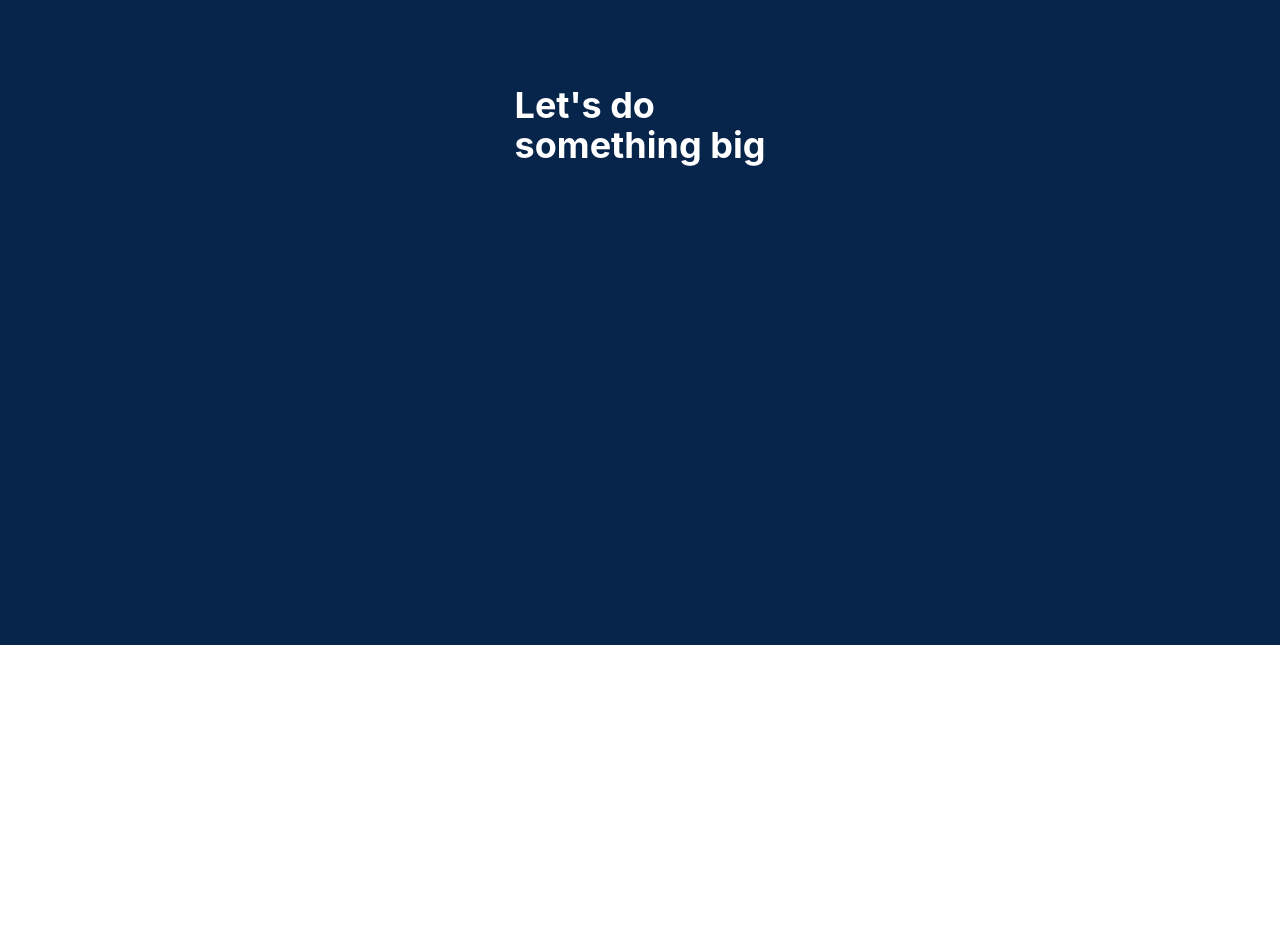
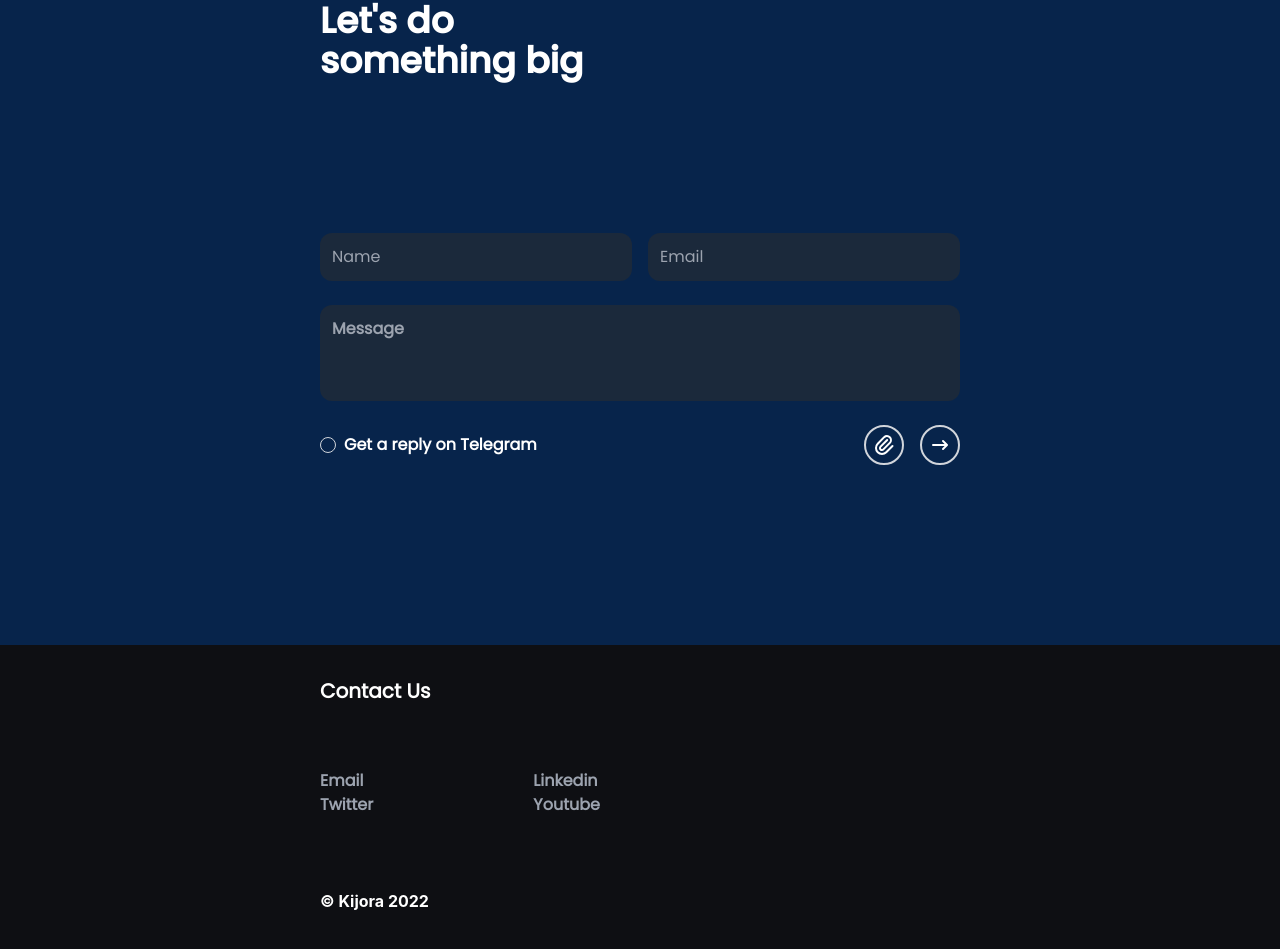
Before and after one commit to ririchi2/kijora, a React (Create React App) app: page / in a window 1280 px wide. Shown: the part 4155-5104 px from the top of the page. Before the commit the page ends 4800 px from the top, so only its background shows below. Built offline with nearby package versions, Linux system fonts and the light colour scheme.

Commit message:
barebones mock

```diff
--- a/src/App.js
+++ b/src/App.js
@@ -16,7 +16,7 @@
       <CompaniesSection />
       <ExperienceSection />
       <FormSection />
-      {/* <Footer /> */}
+      <Footer />
     </div>
   );
 }
--- a/src/components/ExperienceSection.js
+++ b/src/components/ExperienceSection.js
@@ -2,7 +2,7 @@
 
 function ExperienceSection() {
     return (
-        <div className='bg-quaternary flex flex-col justify-evenly items-center h-screen'>
+        <div className='bg-quaternary flex flex-col justify-around items-center h-screen'>
             <div className='text-white font-bold'>
                 <p className='text-left text-4xl'>
                     Backed by an
@@ -11,7 +11,7 @@
                     amazing experience
                 </p>
             </div>
-            <div className='grid grid-cols-2 gap-4 w-1/2'>
+            <div className='grid grid-cols-2 gap-4 w-1/2 h-1/2'>
                 <div className='img'>1</div>
                 <div className='img row-span-2'>2</div>
                 <div className='img'>3</div>
--- a/src/components/Footer.js
+++ b/src/components/Footer.js
@@ -2,7 +2,28 @@
 
 function Footer() {
     return (
-        <div>Footer</div>
+        <div className='bg-terciary h-full w-full flex flex-col justify-evenly items-center'>
+            <div className='text-white font-bold w-1/2 h-4/5 flex flex-col justify-around'>
+                <div className='font-Poppins-Regular my-8'>
+                    <p className='text-left text-xl'>
+                        Contact Us
+                    </p>
+                </div>
+                <div className='font-Poppins-Regular my-8 w-2/3'>
+                    <ul className='grid grid-cols-2 w-full text-left text-gray-400'>
+                        <li><a href='/'>Email</a></li>
+                        <li><a href='/'>Linkedin</a></li>
+                        <li><a href='/'>Twitter</a></li>
+                        <li><a href='/'>Youtube</a></li>
+                    </ul>
+                </div>
+                <div className='my-10'>
+                    <p className='text-left'>
+                        © Kijora 2022
+                    </p>
+                </div>
+            </div>
+        </div>
     )
 }
 
--- a/src/components/FormSection.js
+++ b/src/components/FormSection.js
@@ -1,9 +1,13 @@
 import React from 'react'
+import PaperClip from './icons/PaperClip'
+import ArrowRight from './icons/ArrowRight'
+
 
 function FormSection() {
     return (
         <div className='bg-primary flex flex-col justify-evenly items-center h-screen'>
-            <div className='text-white font-bold'>
+            <div className='text-white font-bold w-1/2 h-4/5 flex flex-col justify-around'>
+                <div className='font-Poppins-Medium'>
                     <p className='text-left text-4xl'>
                         Let's do
                     </p>
@@ -11,9 +15,90 @@
                         something big
                     </p>
                 </div>
-            <div className=''>
-                <form className=''>
+                <div class="block font-Poppins-Regular">
+                    <form>
+                        <div class="grid grid-cols-2 gap-4">
+                            <div class="form-group mb-6">
+                                <input type="text" class="
+                                    block
+                                    w-full
+                                    px-3
+                                    py-3
+                                    text-base
+                                    font-normal
+                                    text-gray-700
+                                    bg-formbg bg-clip-padding
+                                    rounded-xl
+                                    transition
+                                    ease-in-out
+                                    m-0
+                                    focus:text-gray-700 focus:bg-white focus:border-blue-600 focus:outline-none" id="exampleInput123"
+                                    aria-describedby="emailHelp123" placeholder="Name" />
+                            </div>
+                            <div class="form-group mb-6">
+                                <input type="text" class="
+                                       block
+                                       w-full
+                                       px-3
+                                       py-3
+                                       text-base
+                                       font-normal
+                                       text-gray-700
+                                       bg-formbg bg-clip-padding
+                                       rounded-xl
+                                       transition
+                                       ease-in-out
+                                       m-0
+                                       focus:text-gray-700 focus:bg-white focus:border-blue-600 focus:outline-none" id="exampleInput124"
+                                    aria-describedby="emailHelp124" placeholder="Email" />
+                            </div>
+                        </div>
+                        <div class="mb-6">
+                            <textarea
+                                class="
+                                    resize-none
+                                    block
+                                    w-full
+                                    px-3
+                                    py-3
+                                    text-base
+                                    text-gray-700
+                                    bg-formbg bg-clip-padding
+                                    rounded-xl
+                                    m-0
+                                    focus:text-gray-700 focus:bg-white focus:border-blue-600 focus:outline-none
+                                "
+                                id="exampleFormControlTextarea13"
+                                rows="3"
+                                placeholder="Message"
+                            ></textarea>
+                        </div>
+                        <div class="mb-6 text-left flex justify-between">
+                            <div className='flex justify-center items-center'>
+                                <input type="checkbox"
+                                    class="
+                                form-check-input
+                                appearance-none
+                                h-4
+                                w-4
+                                border
+                                border-gray-300
+                                rounded-full
+                                hover:border-blue-500
+                                checked:bg-blue-600
+                                mr-2
+                                cursor-pointer"
+                                    id="exampleCheck87" />
+                                <label class="form-check-label inline-block text-white" for="exampleCheck87">Get a reply on Telegram</label>
+
+                            </div>
+                            <div className='flex flex-row justify-end w-1/5'>
+                                <button type='submit' className='w-10 h-10 border-2 border-solid border-gray-300 rounded-full hover:border-blue-500'><PaperClip /></button>
+                                <button type='submit' className='w-10 h-10 border-2 border-solid border-gray-300 rounded-full hover:border-blue-500 ml-4'><ArrowRight /></button>
+                            </div>
+                        </div>
                     </form>
+                </div>
             </div>
         </div>
     )
--- /dev/null
+++ b/src/components/icons/ArrowRight.jsx
@@ -0,0 +1,3 @@
+export default () => <svg xmlns="http://www.w3.org/2000/svg" className="h-5 w-5 m-auto" viewBox="0 0 20 20" fill="currentColor">
+  <path fillRule="evenodd" d="M12.293 5.293a1 1 0 011.414 0l4 4a1 1 0 010 1.414l-4 4a1 1 0 01-1.414-1.414L14.586 11H3a1 1 0 110-2h11.586l-2.293-2.293a1 1 0 010-1.414z" clipRule="evenodd" />
+</svg>
--- /dev/null
+++ b/src/components/icons/PaperClip.jsx
@@ -0,0 +1,3 @@
+export default () => <svg xmlns="http://www.w3.org/2000/svg" className="h-6 w-6 m-auto" fill="none" viewBox="0 0 24 24" stroke="currentColor">
+<path strokeLinecap="round" strokeLinejoin="round" strokeWidth={2} d="M15.172 7l-6.586 6.586a2 2 0 102.828 2.828l6.414-6.586a4 4 0 00-5.656-5.656l-6.415 6.585a6 6 0 108.486 8.486L20.5 13" />
+</svg>
--- a/tailwind.config.js
+++ b/tailwind.config.js
@@ -18,6 +18,7 @@
         secondary: '#0b192d',
         terciary: '#0e0f13',
         quaternary: '#102219',
+        formbg: '#1b293b',
       }
     },
   },
```
Lines whose indentation alone changed are shown as unchanged.
